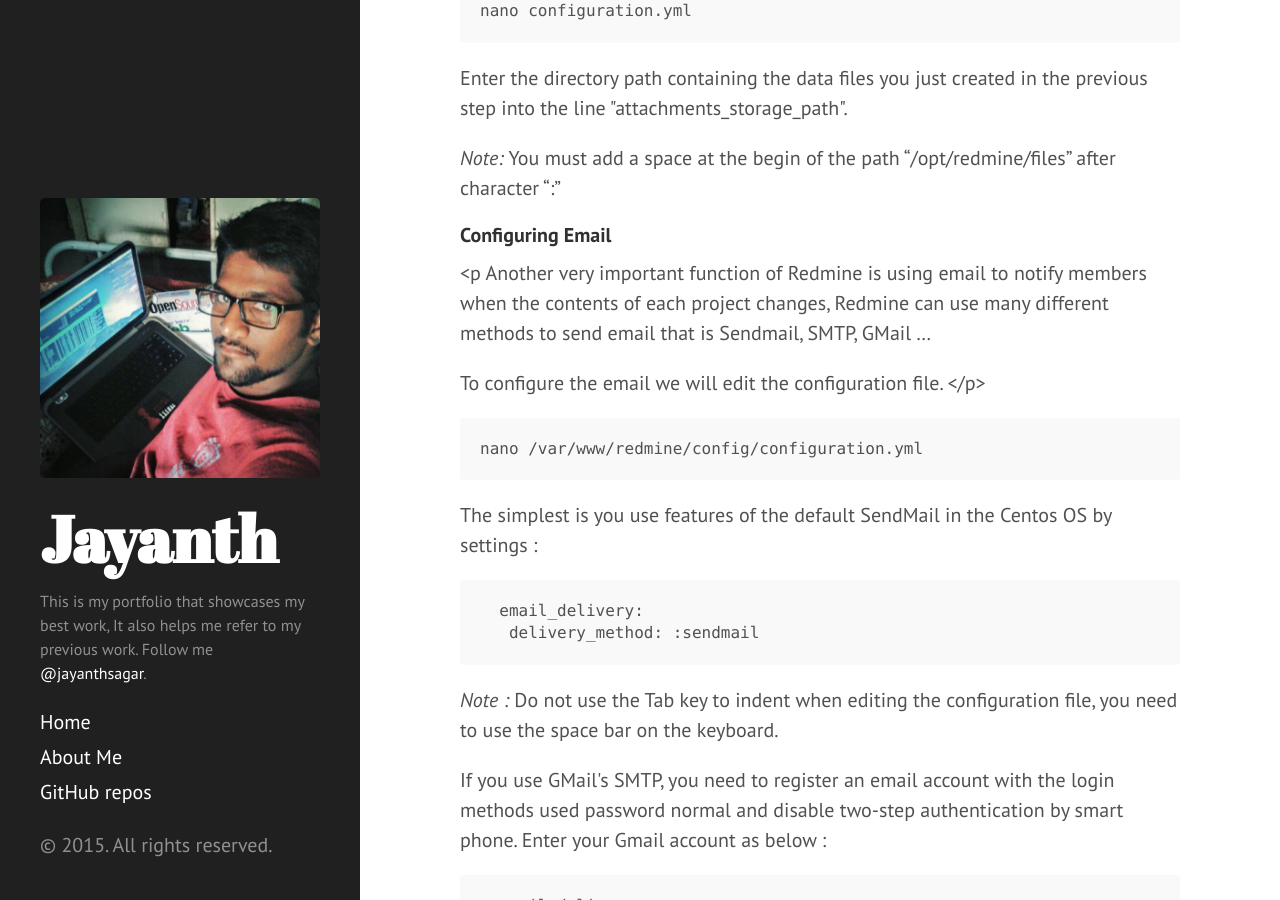
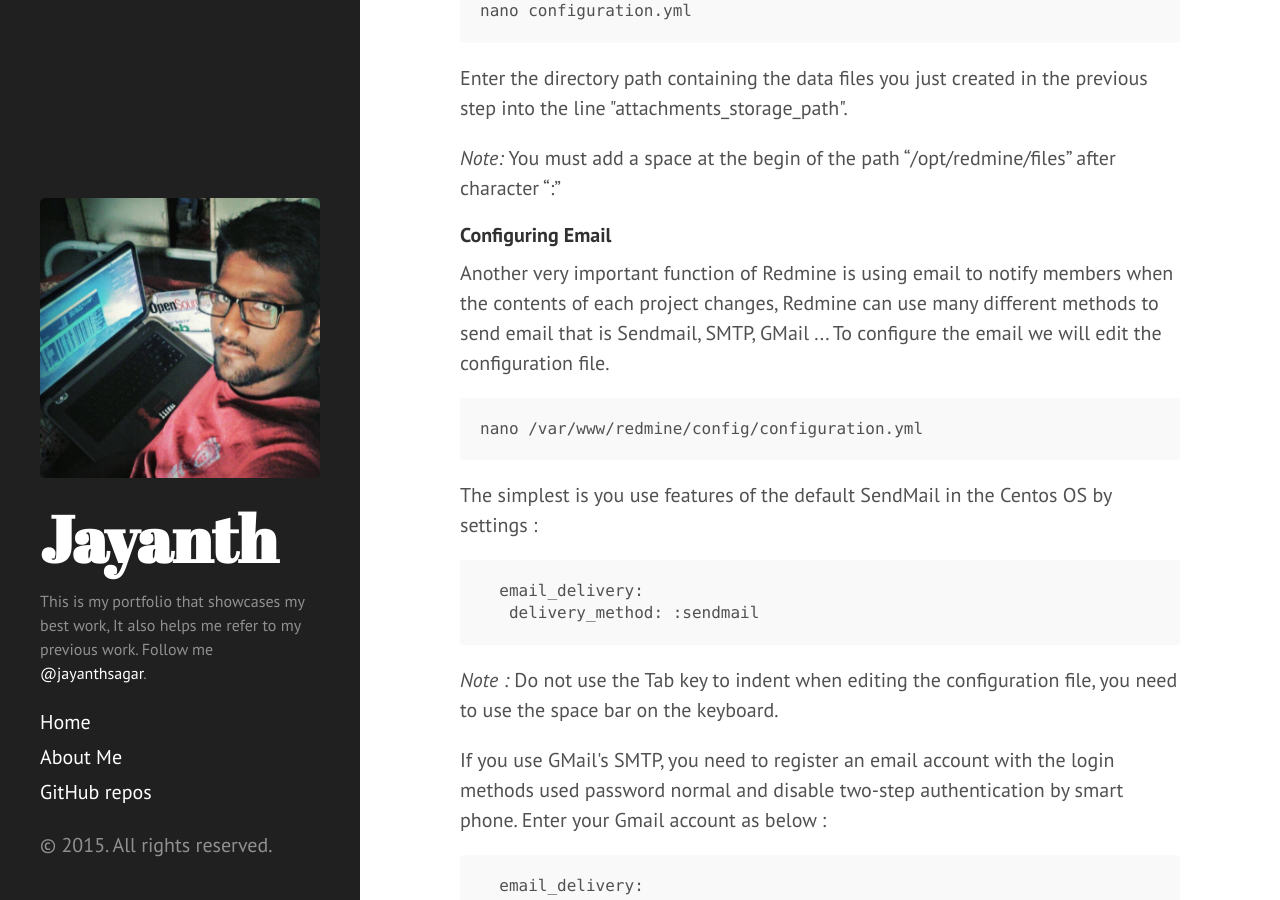
Before and after one commit to jayanthsagar/jayanthsagar.github.io, a Jekyll site: the page built from _posts/2015-08-17-Installing-Redmine2.6.6-on-CentOS6.5.md, in a window 1280 px wide and 900 px high, scrolled down 33236 px. Built offline with Jekyll 4.4.1, drawn with Linux system fonts in a browser that asks for light colours; Markdown is read by kramdown in place of the engine named in the settings.

Commit message:
updated redmin post

```diff
--- a/_posts/2015-08-17-Installing-Redmine2.6.6-on-CentOS6.5.md
+++ b/_posts/2015-08-17-Installing-Redmine2.6.6-on-CentOS6.5.md
@@ -1378,7 +1378,7 @@ Enter the directory path containing the data files you just created in the previ
 </p>
 *Note:* You must add a space at the begin of the path "/opt/redmine/files" after character ":"
 #### Configuring Email
-<p
+<p>
 Another very important function of Redmine is using email to notify members when the contents of each project changes, Redmine can use many different methods to send email that is Sendmail, SMTP, GMail ...
 
 To configure the email we will edit the configuration file.
```
